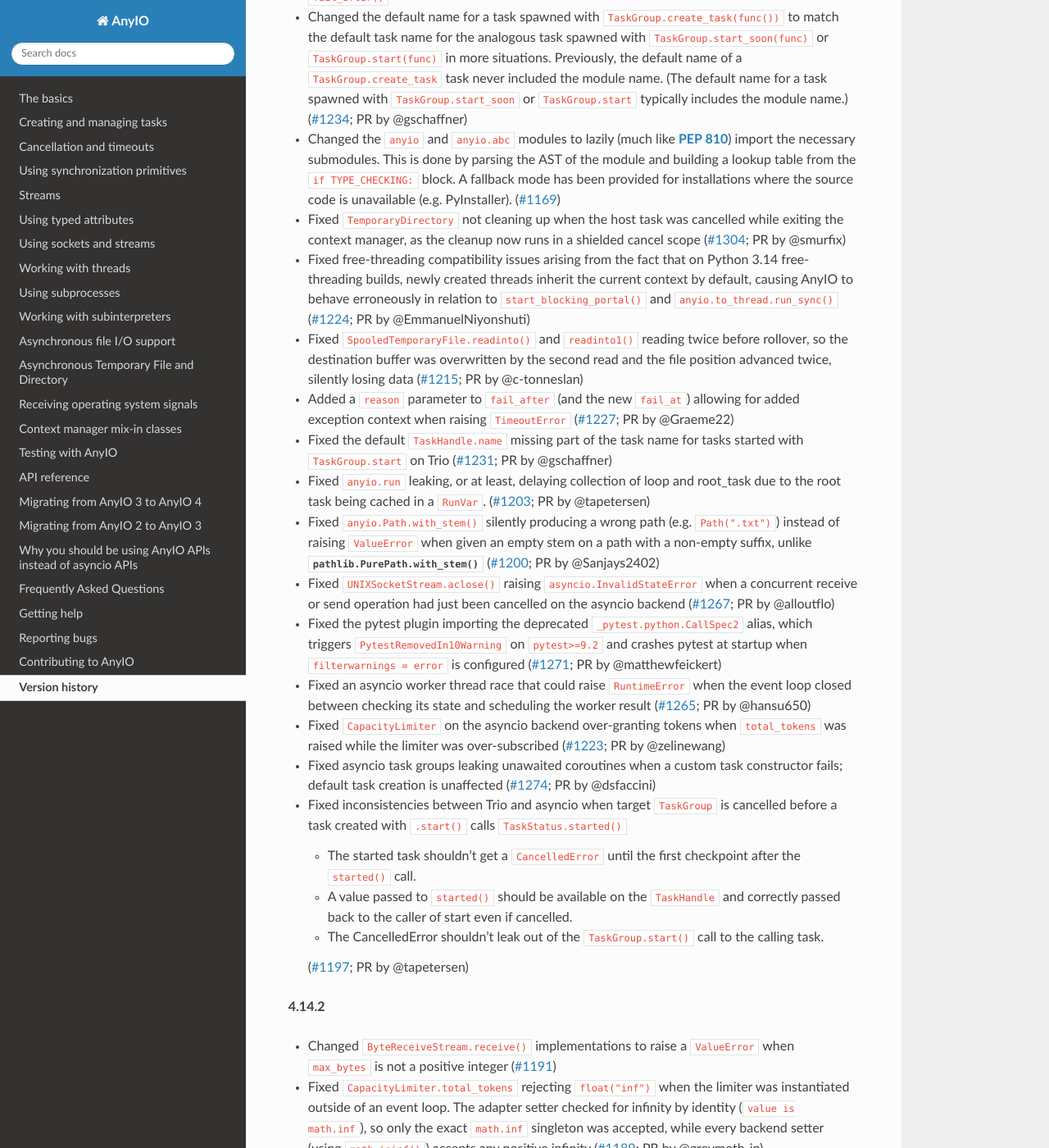
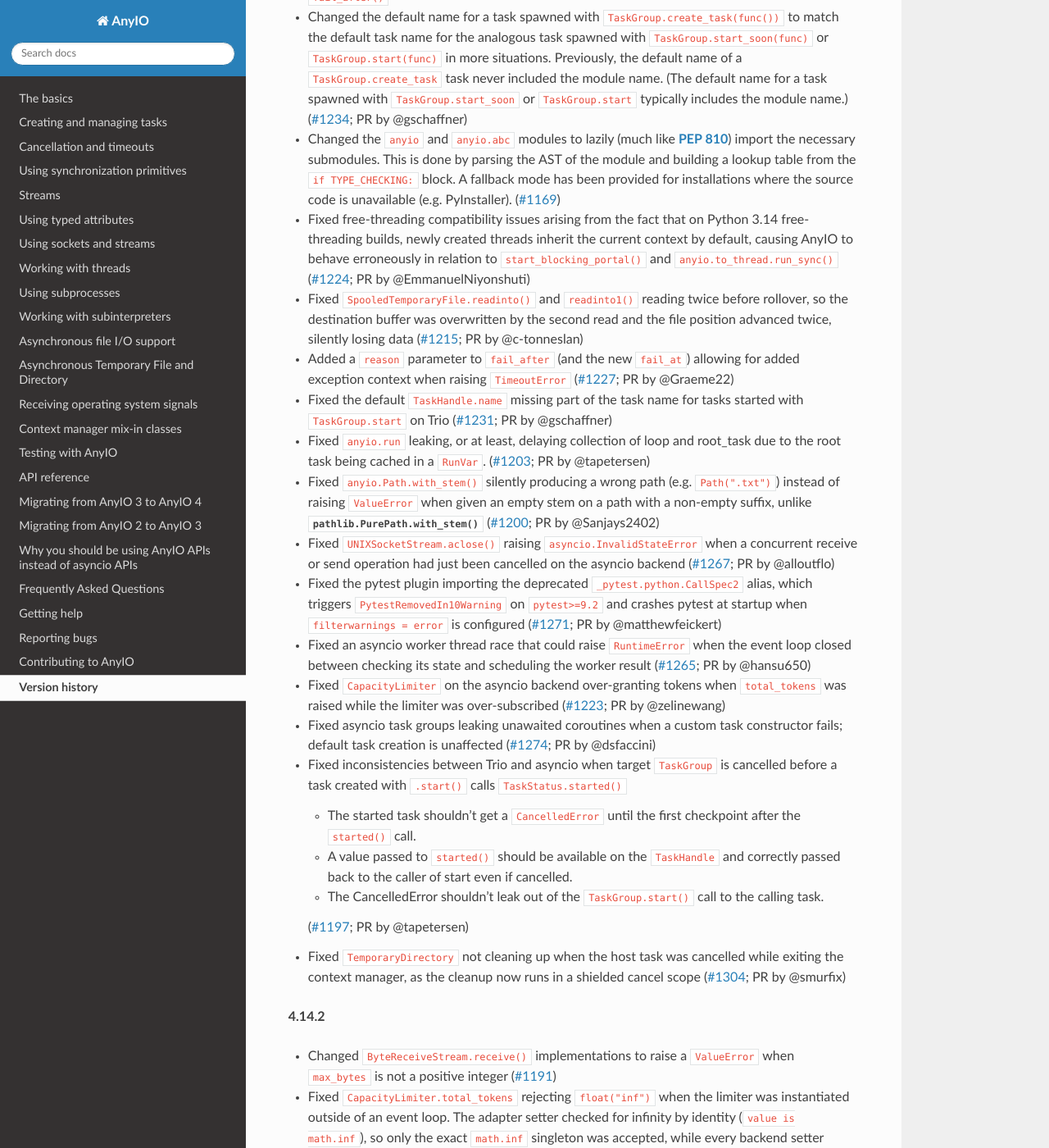
Before and after one commit to agronholm/anyio, a Sphinx documentation site: the page built from docs/versionhistory.rst, in a window 1280 px wide and 1400 px high, scrolled down 826 px. Shown: the whole window at 82% size. Built offline with Sphinx 7.4.7 and the Read the Docs theme 3.1.0, drawn with Linux system fonts in a browser that asks for light colours; the version number could not be read and is left out; some of the changed lines change nothing that is shown.

Commit message:
Moved the changelog entry

```diff
--- a/docs/versionhistory.rst
+++ b/docs/versionhistory.rst
@@ -46,9 +46,6 @@ This library adheres to `Semantic Versioning 2.0 <http://semver.org/>`_.
   building a lookup table from the ``if TYPE_CHECKING:`` block. A fallback mode has been
   provided for installations where the source code is unavailable (e.g. PyInstaller).
   (`#1169 <https://github.com/agronholm/anyio/pull/1169>`_)
-- Fixed ``TemporaryDirectory`` not cleaning up when the host task was cancelled while
-  exiting the context manager, as the cleanup now runs in a shielded cancel scope
-  (`#1304 <https://github.com/agronholm/anyio/pull/1304>`_; PR by @smurfix)
 - Fixed free-threading compatibility issues arising from the fact that on Python 3.14
   free-threading builds, newly created threads inherit the current context by default,
   causing AnyIO to behave erroneously in relation to ``start_blocking_portal()`` and
@@ -98,6 +95,9 @@ This library adheres to `Semantic Versioning 2.0 <http://semver.org/>`_.
     task.
 
   (`#1197 <https://github.com/agronholm/anyio/issues/1197>`_; PR by @tapetersen)
+- Fixed ``TemporaryDirectory`` not cleaning up when the host task was cancelled while
+  exiting the context manager, as the cleanup now runs in a shielded cancel scope
+  (`#1304 <https://github.com/agronholm/anyio/pull/1304>`_; PR by @smurfix)
 
 **4.14.2**
 
```
